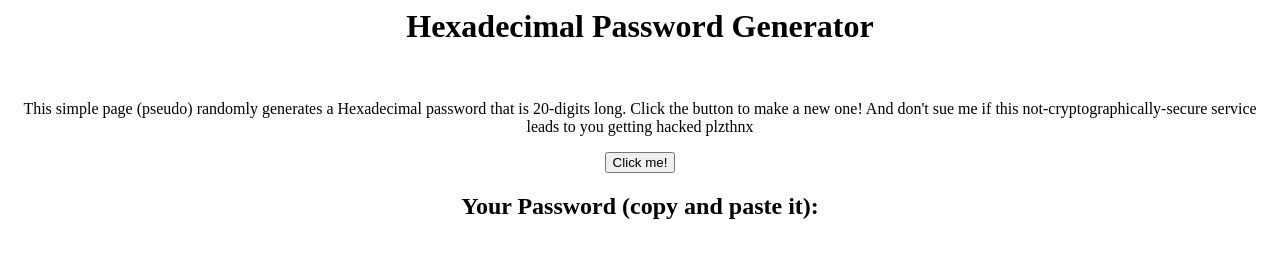
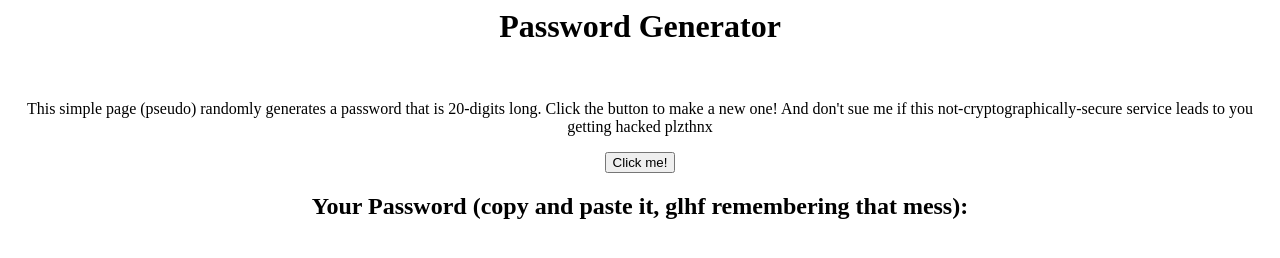
Before and after one commit to e-p-armstrong/hexPasswordGenerator, a plain HTML site: page index.html in a window 1280 px wide. Drawn offline with Linux system fonts and the light colour scheme.

Commit message:
Fix index.html description to no longer mention hexadecimal

```diff
--- a/index.html
+++ b/index.html
@@ -13,13 +13,13 @@
 </head>
 
 <body>
-    <h1>Hexadecimal Password Generator</h1>
+    <h1>Password Generator</h1>
     <br>
-    <p>This simple page (pseudo) randomly generates a Hexadecimal password that is 20-digits long. Click the button to make a new one! And don't sue me if this not-cryptographically-secure service leads to you getting hacked plzthnx</p>
+    <p>This simple page (pseudo) randomly generates a password that is 20-digits long. Click the button to make a new one! And don't sue me if this not-cryptographically-secure service leads to you getting hacked plzthnx</p>
 
     <button id="passButton">Click me!</button>
     <br>
-    <h2>Your Password (copy and paste it):</h2>
+    <h2>Your Password (copy and paste it, glhf remembering that mess):</h2>
     <p type="password" id="passOutput"></p>
 
     <script src="main.js"> </script>
```
